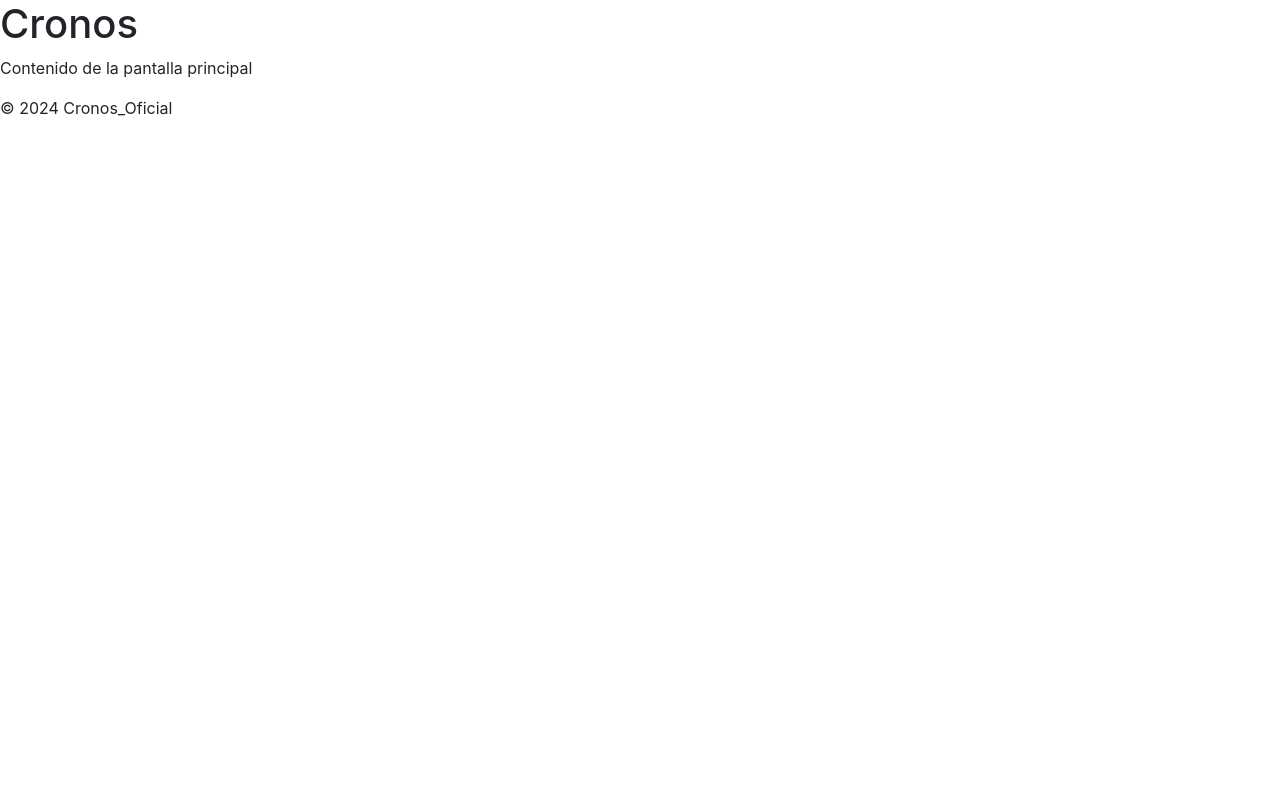
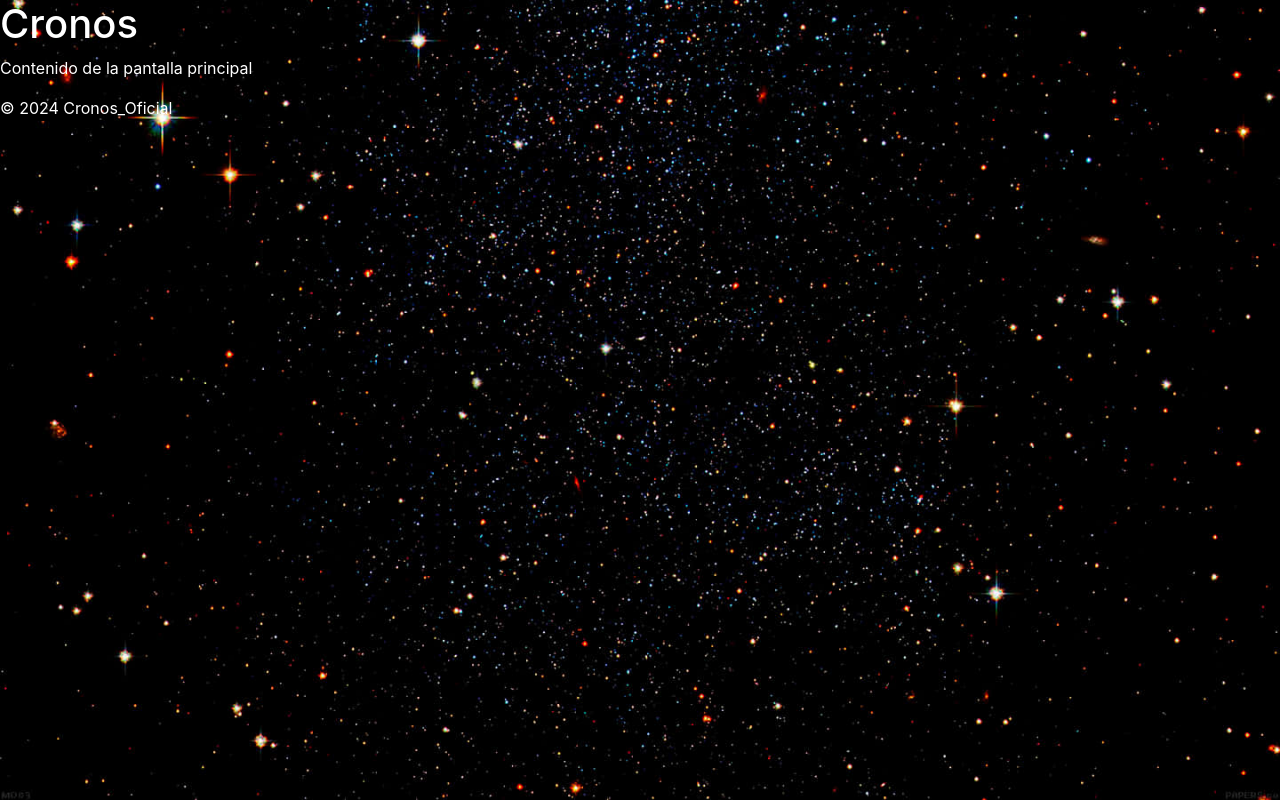
Before and after one commit to alanOrellana2024/cronos_oficial, a React (Create React App) app: page /principal in a window 1280 px wide. Built offline with nearby package versions, Linux system fonts and the light colour scheme.

Commit message:
:sparkles: Agregar fondo a la pantalla principal

```diff
--- /dev/null
+++ b/src/PantallaPrincipal/pantallaPrincipal.css
@@ -0,0 +1,13 @@
+.App-bg {
+    height: 40vmin;
+    pointer-events: none;
+  }
+
+  .Pantalla-principal {
+    background-image: url("/public/bg-starts.png");
+    background-size: cover; /* Ajusta la imagen al tamaño completo del contenedor */
+    background-repeat: no-repeat;
+    background-position: center; /* Centra la imagen */
+    min-height: 100vh; /* Ocupa el 100% de la altura de la pantalla */
+    color: #fff; /* Color de texto en blanco para mejor contraste */
+}
--- a/src/PantallaPrincipal/pantallaPrincipal.js
+++ b/src/PantallaPrincipal/pantallaPrincipal.js
@@ -1,28 +1,28 @@
 import React from 'react';
-import { BrowserRouter, Routes, Route } from "react-router-dom"
-
-
-
+import { BrowserRouter, Routes, Route } from "react-router-dom";
+import '../PantallaPrincipal/pantallaPrincipal.css';
 
 const PantallaPrincipal = () => {
     return (
-        <div className="pantalla-principal">
-            {/* Aquí puedes agregar los componentes  */}
+        <div className="Pantalla-principal">
+
             <header>
+
                 <h1>Cronos</h1>
+
             </header>
 
             <main>
+
                 <p>Contenido de la pantalla principal</p>
-                {/* Sección principal para agregar contenido dinámico */}
+
             </main>
 
+            <footer class="text-white">
 
-            <footer>
-                {/* Este es el pie de la página donde podemos poner como los derechos de autor u otra información*/}
                 <p>© 2024 Cronos_Oficial</p>
+
             </footer>
-
         </div>
     );
 };
```
Also changed, not shown: public/bg-starts.png (added).
